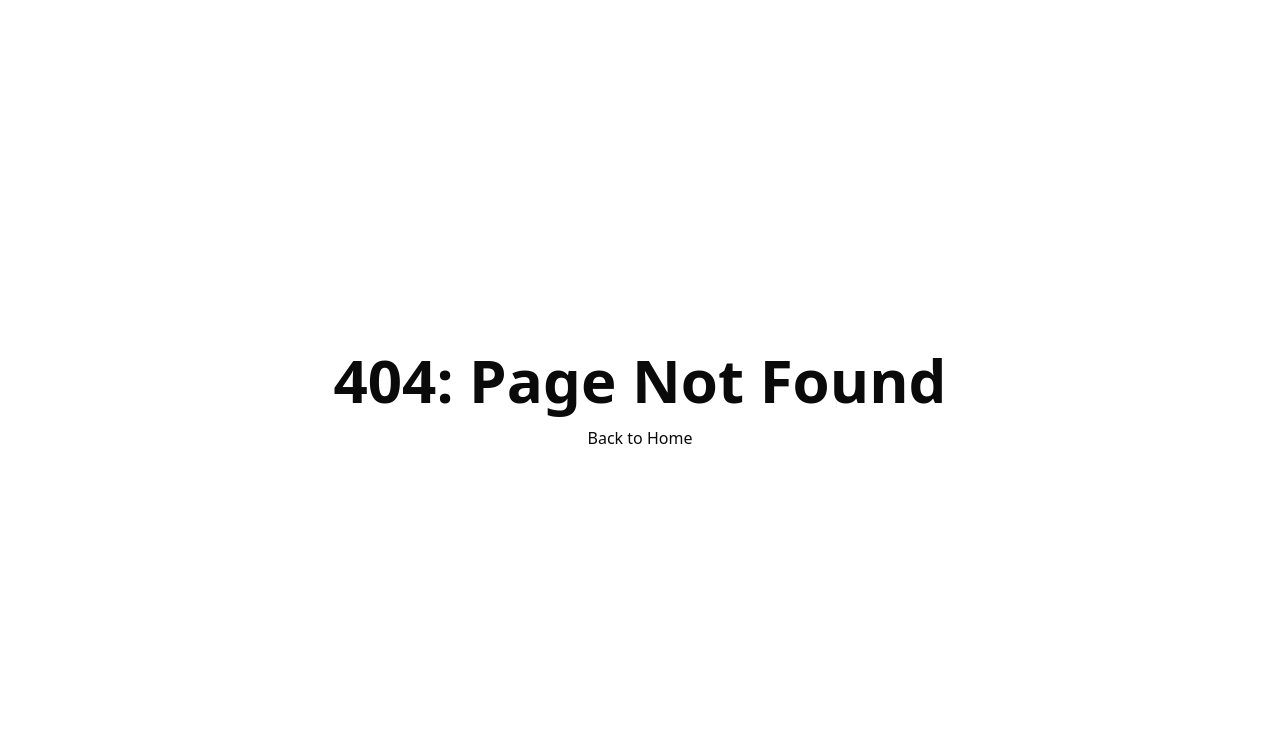
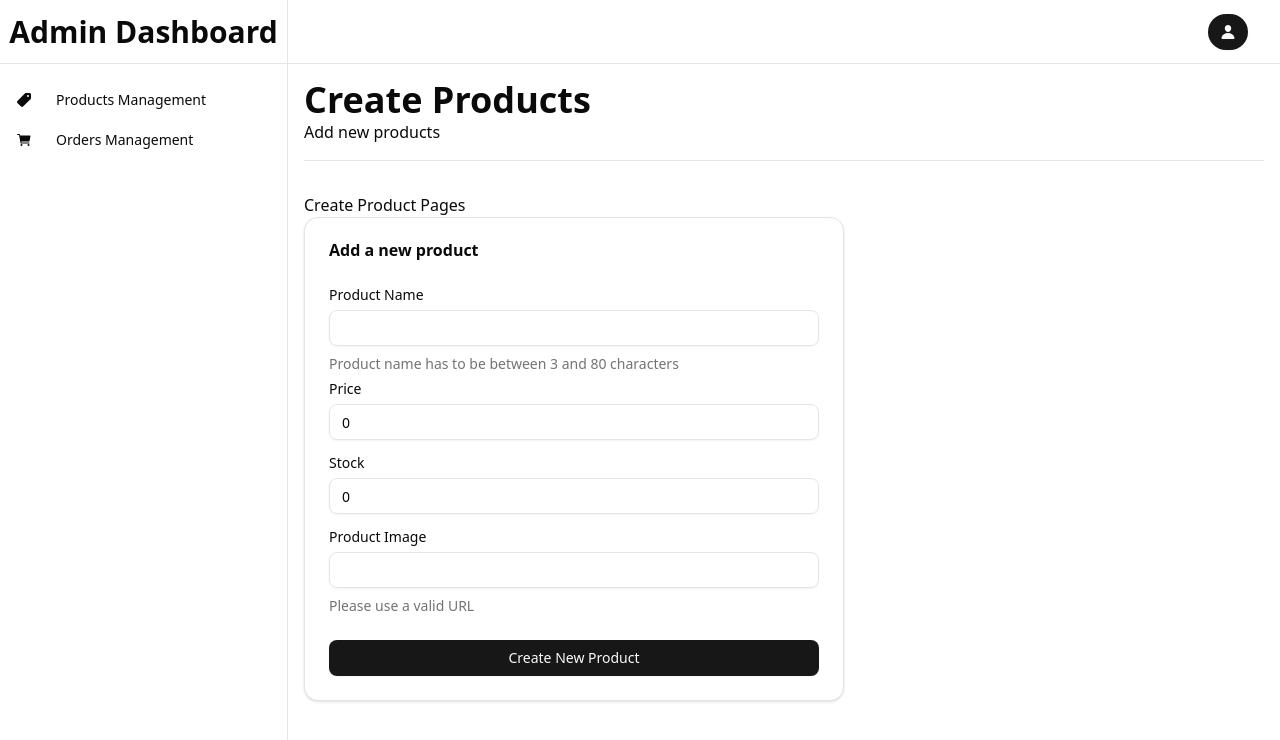
Before and after one commit to Adicondro/pleaground-ecommerce-reactredux, a React (Vite) app: page /admin/products/create in a window 1280 px wide. Before the commit this address had no page. Shown: the top 740 px of the page. Built offline with nearby package versions, Linux system fonts and the light colour scheme.

Commit message:
feat: Adding create product feature on admin page

```diff
--- a/db/db.json
+++ b/db/db.json
@@ -1,7 +1,7 @@
 {
   "products": [
     {
-        "id": 1,
+      "id": "1",
       "imageUrl": "https://encrypted-tbn0.gstatic.com/images?q=tbn:ANd9GcSoFVoDMgB1hVanp6W49bZW2Y5JExq2AFV5Yg&s",
       "altImage": "HEMLINGBY",
       "name": "HEMLINGBY",
@@ -9,130 +9,130 @@
       "stock": 24
     },
     {
-        "id": 2,
-        "imageUrl":
-          "https://d2xjmi1k71iy2m.cloudfront.net/dairyfarm/id/images/772/0977232_PE813475_S3.jpg",
+      "id": "2",
+      "imageUrl": "https://d2xjmi1k71iy2m.cloudfront.net/dairyfarm/id/images/772/0977232_PE813475_S3.jpg",
       "altImage": "ADILS",
       "name": "ADILS/LINNMON",
       "price": 499000,
       "stock": 10
     },
     {
-        "id": 3,
-        "imageUrl":
-          "https://d2xjmi1k71iy2m.cloudfront.net/dairyfarm/id/images/438/1243810_PE920959_S4.jpg",
+      "id": "3",
+      "imageUrl": "https://d2xjmi1k71iy2m.cloudfront.net/dairyfarm/id/images/438/1243810_PE920959_S4.jpg",
       "altImage": "GRÖNSTA",
       "name": "GRÖNSTA",
       "price": 1495000,
       "stock": 7
     },
     {
-        "id": 4,
-        "imageUrl":
-          "https://encrypted-tbn0.gstatic.com/images?q=tbn:ANd9GcSL5Hdnh4JAJ5KO7kUEVQPs7MkNbYccvDJz-A&s",
+      "id": "4",
+      "imageUrl": "https://encrypted-tbn0.gstatic.com/images?q=tbn:ANd9GcSL5Hdnh4JAJ5KO7kUEVQPs7MkNbYccvDJz-A&s",
       "altImage": "ALEX/LAGKAPTEN",
       "name": "ALEX/LAGKAPTEN",
       "price": 2089000,
       "stock": 4
     },
     {
-        "id": 5,
-        "imageUrl":
-          "https://d2xjmi1k71iy2m.cloudfront.net/dairyfarm/id/images/465/0246565_PE385541_S5.jpg",
+      "id": "5",
+      "imageUrl": "https://d2xjmi1k71iy2m.cloudfront.net/dairyfarm/id/images/465/0246565_PE385541_S5.jpg",
       "altImage": "LACK",
       "name": "LACK",
       "price": 1299000,
       "stock": 0
     },
     {
-        "id": 6,
-        "imageUrl":
-          "https://d2xjmi1k71iy2m.cloudfront.net/dairyfarm/id/images/093/0609306_PE684440_S5.jpg",
+      "id": "6",
+      "imageUrl": "https://d2xjmi1k71iy2m.cloudfront.net/dairyfarm/id/images/093/0609306_PE684440_S5.jpg",
       "altImage": "TERTIAL",
       "name": "TERTIAL",
       "price": 149000,
       "stock": 143
     },
     {
-        "id": 7,
-        "imageUrl":
-          "https://www.ikea.com/gb/en/images/products/smagoera-shelf-unit-white__0772937_pe756154_s5.jpg",
+      "id": "7",
+      "imageUrl": "https://www.ikea.com/gb/en/images/products/smagoera-shelf-unit-white__0772937_pe756154_s5.jpg",
       "altImage": "SMÅGÖRA",
       "name": "SMÅGÖRA",
       "price": 699000,
       "stock": 12
     },
     {
-        "id": 8,
-        "imageUrl":
-          "https://www.ikea.com/au/en/images/products/eket-wall-mounted-cabinet-combination-white__0665955_pe713337_s5.jpg?f=xxs",
+      "id": "8",
+      "imageUrl": "https://www.ikea.com/au/en/images/products/eket-wall-mounted-cabinet-combination-white__0665955_pe713337_s5.jpg?f=xxs",
       "altImage": "Cube wall shelves",
       "name": "Cube wall shelves",
       "price": 89000,
       "stock": 127
     },
     {
-        "id": 9,
-        "imageUrl":
-          "https://d2xjmi1k71iy2m.cloudfront.net/dairyfarm/id/images/207/1020773_PE835553_S5.jpg",
+      "id": "9",
+      "imageUrl": "https://d2xjmi1k71iy2m.cloudfront.net/dairyfarm/id/images/207/1020773_PE835553_S5.jpg",
       "altImage": "TROTTEN",
       "name": "TROTTEN",
       "price": 699000,
       "stock": 64
     },
     {
-        "id": 10,
-        "imageUrl":
-          "https://d2xjmi1k71iy2m.cloudfront.net/dairyfarm/id/images/595/1159544_PE888540_S5.webp",
+      "id": "10",
+      "imageUrl": "https://d2xjmi1k71iy2m.cloudfront.net/dairyfarm/id/images/595/1159544_PE888540_S5.webp",
       "altImage": "ÅKERVINDEFLY",
       "name": "ÅKERVINDEFLY",
       "price": 249000,
       "stock": 20
     },
     {
-        "id": 11,
-        "imageUrl":
-          "https://d2xjmi1k71iy2m.cloudfront.net/dairyfarm/id/images/282/0728277_PE736167_S5.webp",
+      "id": "11",
+      "imageUrl": "https://d2xjmi1k71iy2m.cloudfront.net/dairyfarm/id/images/282/0728277_PE736167_S5.webp",
       "altImage": "ADDE",
       "name": "ADDE",
       "price": 180000,
       "stock": 4
     },
     {
-        "id": 12,
-        "imageUrl":
-          "https://d2xjmi1k71iy2m.cloudfront.net/dairyfarm/id/images/912/0491298_PE624967_S5.webp",
+      "id": "12",
+      "imageUrl": "https://d2xjmi1k71iy2m.cloudfront.net/dairyfarm/id/images/912/0491298_PE624967_S5.webp",
       "altImage": "BENGTHÅKAN",
       "name": "BENGTHÅKAN",
       "price": 625000,
       "stock": 48
     },
     {
-        "id": 13,
-        "imageUrl":
-          "https://d2xjmi1k71iy2m.cloudfront.net/dairyfarm/id/images/689/0668998_PE714812_S5.webp",
+      "id": "13",
+      "imageUrl": "https://d2xjmi1k71iy2m.cloudfront.net/dairyfarm/id/images/689/0668998_PE714812_S5.webp",
       "altImage": "VIPPÄRT",
       "name": "VIPPÄRT",
       "price": 119000,
       "stock": 12
     },
     {
-        "id": 14,
-        "imageUrl":
-          "https://d2xjmi1k71iy2m.cloudfront.net/dairyfarm/id/images/600/1360003_PE954328_S4.webp",
+      "id": "14",
+      "imageUrl": "https://d2xjmi1k71iy2m.cloudfront.net/dairyfarm/id/images/600/1360003_PE954328_S4.webp",
       "altImage": "TOSSBERG",
       "name": "TOSSBERG",
       "price": 34950000,
       "stock": 30
     },
     {
-        "id": 15,
-        "imageUrl":
-          "https://d2xjmi1k71iy2m.cloudfront.net/dairyfarm/id/images/660/0766047_PE753696_S5.webp",
+      "id": "15",
+      "imageUrl": "https://d2xjmi1k71iy2m.cloudfront.net/dairyfarm/id/images/660/0766047_PE753696_S5.webp",
       "altImage": "VEDBO",
       "name": "VEDBO",
       "price": 2795000,
       "stock": 4
+    },
+    {
+      "id": "464c",
+      "name": "MALM",
+      "price": 2399000,
+      "stock": 10,
+      "imageUrl": "https://d2xjmi1k71iy2m.cloudfront.net/dairyfarm/id/images/359/0735980_PE740314_S5.webp"
+    },
+    {
+      "id": "26d3",
+      "name": "TONSTAD",
+      "price": 1999000,
+      "stock": 12,
+      "imageUrl": "https://d2xjmi1k71iy2m.cloudfront.net/dairyfarm/id/images/298/1329846_PE945276_S5.webp"
     }
   ]
 }
--- a/src/App.jsx
+++ b/src/App.jsx
@@ -8,6 +8,7 @@ import NotFoundPage from "./pages/NotFoundPage";
 import LoginPage from "./pages/LoginPage";
 import ProductDetailPage from "./pages/ProductDetailPage";
 import ProductManagementPage from "./pages/admin/ProductManagementPage";
+import CreateProductPage from "./pages/admin/CreateProductPage";
 
 function App() {
   const location = useLocation();
@@ -22,13 +23,15 @@ function App() {
         <Route path="/login" Component={LoginPage}></Route>
         <Route path="/product/:productId" Component={ProductDetailPage} />
 
-        <Route path="/admin/products" Component={ProductManagementPage} />
+        <Route path="/admin">
+          <Route path="products" Component={ProductManagementPage} />
+          <Route path="products/create" Component={CreateProductPage} />
+        </Route>
 
         <Route path="*" Component={NotFoundPage} />
       </Routes>
 
       {!location.pathname.startsWith("/admin") ? <Footer /> : null}
-
     </>
   );
 }
--- /dev/null
+++ b/src/pages/admin/CreateProductPage.jsx
@@ -0,0 +1,156 @@
+import AdminLayout from "@/components/layout/AdminLayout";
+import { Button } from "@/components/ui/button";
+import {
+  Card,
+  CardContent,
+  CardFooter,
+  CardHeader,
+  CardTitle,
+} from "@/components/ui/card";
+import {
+  Form,
+  FormControl,
+  FormDescription,
+  FormField,
+  FormItem,
+  FormLabel,
+  FormMessage,
+} from "@/components/ui/form";
+import { Input } from "@/components/ui/input";
+import { axiosInstance } from "@/lib/axios";
+import { zodResolver } from "@hookform/resolvers/zod";
+import React from "react";
+import { useForm } from "react-hook-form";
+import { z } from "zod";
+import { useNavigate } from "react-router-dom";
+
+const createProductFormSchema = z.object({
+  name: z
+    .string()
+    .min(3, "Your product name is under 3 characters")
+    .max(80, "Your product name is over 80 characters"),
+  price: z.coerce.number().min(10000, "Price cannot be under Rp 10.0000"),
+  stock: z.coerce.number().min(1, "Stock cannot be under 1"),
+  imageUrl: z.string().url("Use a valid URL"),
+});
+
+const CreateProductPage = () => {
+  const navigate = useNavigate();
+  const form = useForm({
+    defaultValues: {
+      name: "",
+      price: 0,
+      stock: 0,
+      imageUrl: "",
+    },
+    resolver: zodResolver(createProductFormSchema),
+  });
+
+  const handleCreateProduct = async (values) => {
+    try {
+      const response = await axiosInstance.post("/products", {
+        name: values.name,
+        price: values.price,
+        stock: values.stock,
+        imageUrl: values.imageUrl,
+      });
+
+      alert("Product Created");
+
+      navigate("/admin/products");
+    } catch (err) {
+      console.log(err);
+    }
+  };
+
+  return (
+    <AdminLayout title="Create Products" description="Add new products">
+      <h1>Create Product Pages</h1>
+      <Form {...form}>
+        <form
+          onSubmit={form.handleSubmit(handleCreateProduct)}
+          className="max-w-[540px] w-full"
+        >
+          <Card>
+            <CardHeader>
+              <CardTitle>Add a new product</CardTitle>
+            </CardHeader>
+            <CardContent className="flex flex-col gap-2">
+              {/* Name */}
+              <FormField
+                control={form.control}
+                name="name"
+                render={({ field }) => (
+                  <FormItem>
+                    <FormLabel>Product Name</FormLabel>
+                    <FormControl>
+                      <Input {...field} />
+                    </FormControl>
+                    <FormDescription>
+                      Product name has to be between 3 and 80 characters
+                    </FormDescription>
+                    <FormMessage />
+                  </FormItem>
+                )}
+              />
+              {/* Price */}
+
+              <FormField
+                control={form.control}
+                name="price"
+                render={({ field }) => (
+                  <FormItem>
+                    <FormLabel>Price</FormLabel>
+                    <FormControl>
+                      <Input type="number" {...field} />
+                    </FormControl>
+                    <FormDescription />
+                    <FormMessage />
+                  </FormItem>
+                )}
+              />
+
+              {/* Stock */}
+              <FormField
+                control={form.control}
+                name="stock"
+                render={({ field }) => (
+                  <FormItem>
+                    <FormLabel>Stock</FormLabel>
+                    <FormControl>
+                      <Input type="number" {...field} />
+                    </FormControl>
+                    <FormDescription />
+                    <FormMessage />
+                  </FormItem>
+                )}
+              />
+              {/* Image URL */}
+              <FormField
+                control={form.control}
+                name="imageUrl"
+                render={({ field }) => (
+                  <FormItem>
+                    <FormLabel>Product Image</FormLabel>
+                    <FormControl>
+                      <Input {...field} />
+                    </FormControl>
+                    <FormDescription>Please use a valid URL</FormDescription>
+                    <FormMessage />
+                  </FormItem>
+                )}
+              />
+            </CardContent>
+            <CardFooter>
+              <Button type="submit" className="w-full">
+                Create New Product
+              </Button>
+            </CardFooter>
+          </Card>
+        </form>
+      </Form>
+    </AdminLayout>
+  );
+};
+
+export default CreateProductPage;
--- a/src/pages/admin/ProductManagementPage.jsx
+++ b/src/pages/admin/ProductManagementPage.jsx
@@ -19,7 +19,7 @@ import { Label } from "@radix-ui/react-label";
 import { ChevronLeft, ChevronRight, Ellipsis } from "lucide-react";
 import React, { useEffect, useState } from "react";
 import { IoAdd } from "react-icons/io5";
-import { useSearchParams } from "react-router-dom";
+import { Link, useSearchParams } from "react-router-dom";
 
 const ProductManagementPage = () => {
   const [products, setProducts] = useState([]);
@@ -46,7 +46,7 @@ const ProductManagementPage = () => {
         params: {
           _per_page: 7,
           _page: Number(searchParams.get("page")),
-          name: searchParams.get("search")
+          name: searchParams.get("search"),
         },
       });
 
@@ -84,10 +84,12 @@ const ProductManagementPage = () => {
         title="Products Management"
         description="Managing our products"
         rightSection={
-          <Button>
-            <IoAdd className="h-6 w-6 mr-2" />
-            Add Product
-          </Button>
+          <Link to="/admin/products/create">
+            <Button>
+              <IoAdd className="h-6 w-6 mr-2" />
+              Add Product
+            </Button>
+          </Link>
         }
       >
         <div className="mb-8">
```
Lines whose indentation alone changed are shown as unchanged.
